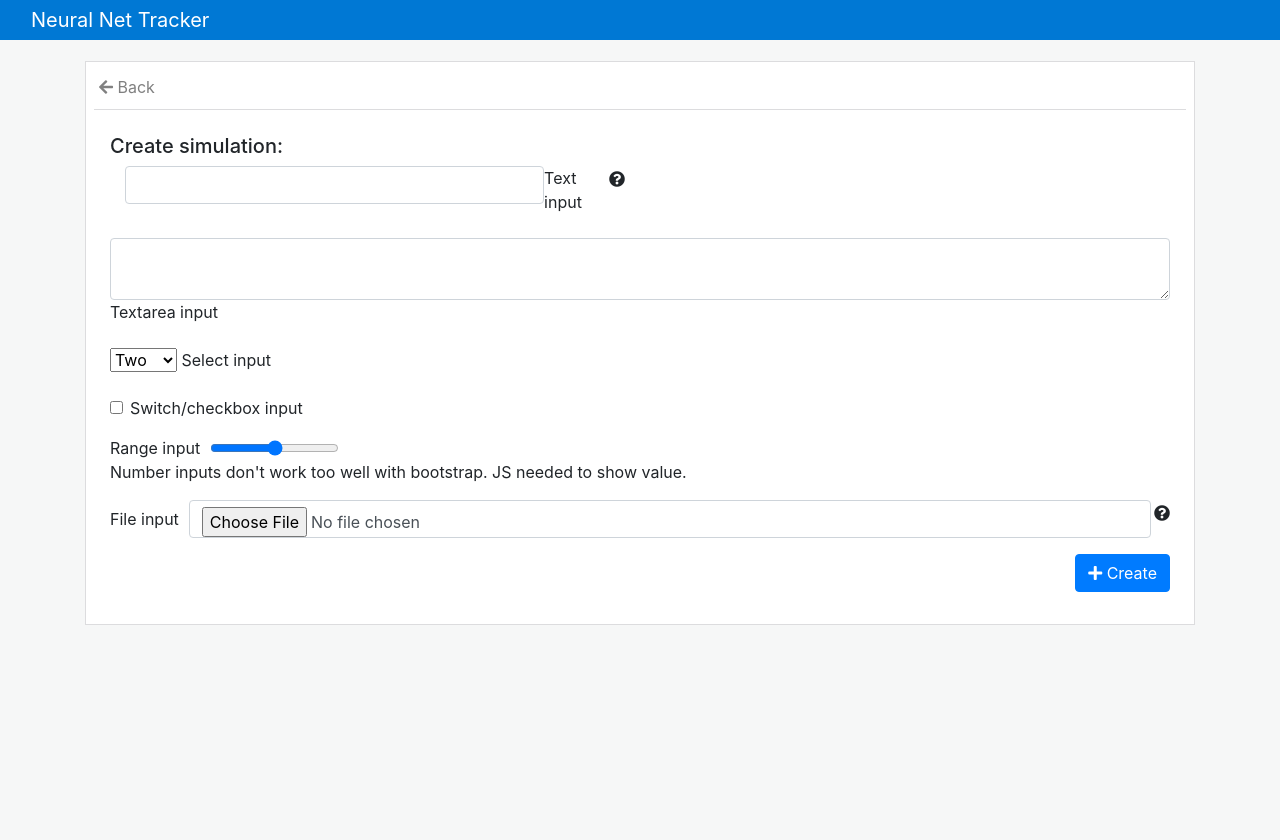
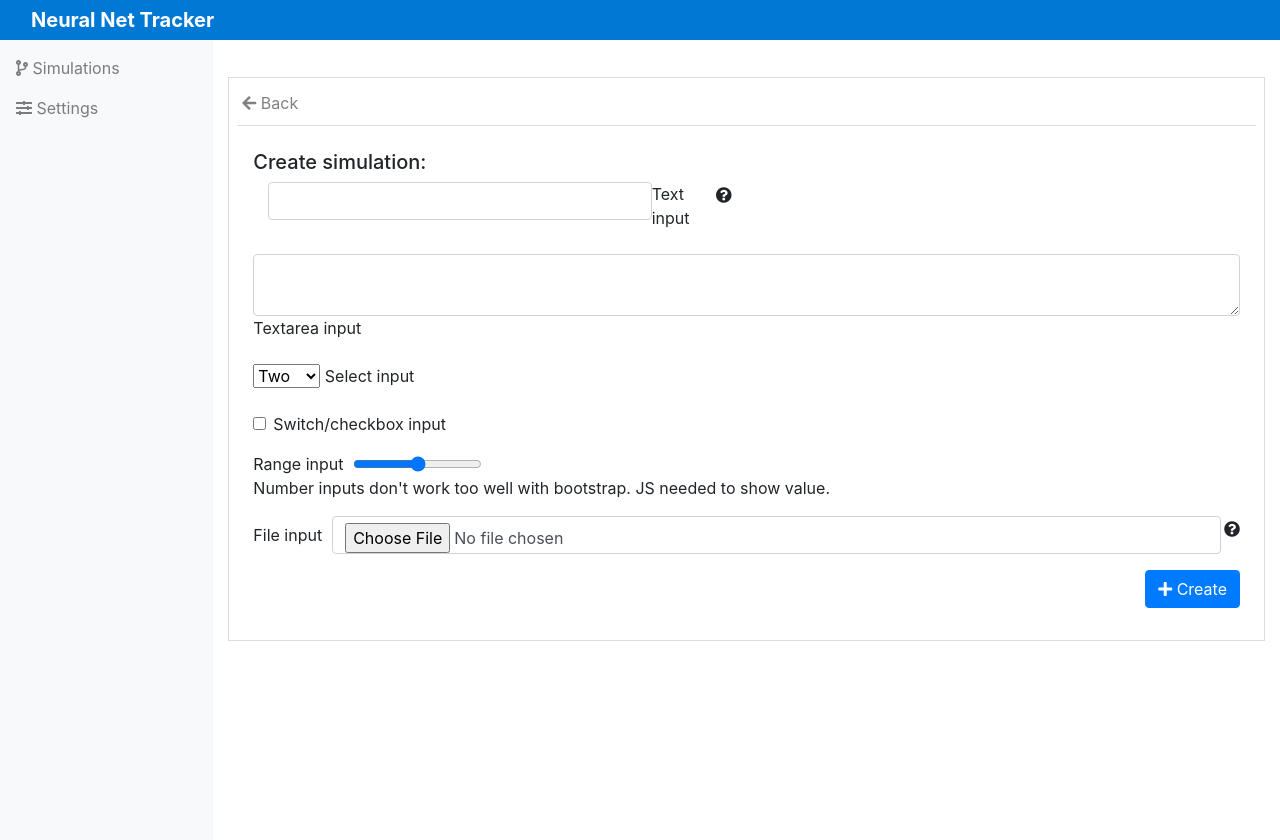
Before and after one commit to Dioben/PI18, a Django app: page /simulations/create/ in a window 1280 px wide. Run offline with Django 3.2, Linux system fonts and the light colour scheme; some libraries are stand-ins or nearby versions.

Commit message:
Add SideBar Correct links to Login Sign Up

```diff
--- a/server/templates/index.html
+++ b/server/templates/index.html
@@ -12,7 +12,7 @@
         <div class="container">
             <div class="row justify-content-center align-items-center h-100">
                 <div class="col-auto">
-                    <a href="/login/" class="link-primary">Login</a>
+                    <a href="{% url 'Login' %}" class="link-primary">Login</a>
                 </div>
             </div>
         </div>
--- a/server/templates/layout.html
+++ b/server/templates/layout.html
@@ -10,26 +10,38 @@
         <script src="{% static 'script.js' %}"></script>
         <!-- Font Awesome  -->
         <link rel="stylesheet" href="{% static 'fa/css/all.min.css' %}">
-        <title>{% block title %}Neural Net Tracker{% endblock %}</title>
+        <title >{% block title %}Neural Net Tracker{% endblock %}</title>
     </head>
     <body>
      <nav class="navbar py-0" style="background-color: #0078d4; color: white">
       <div class="container-fluid">
-                <a class="navbar-brand" style="color: white" href="/simulations/">Neural Net Tracker</a>
+       <a class="navbar-brand" style="color: white; font-weight: bolder;" href="/simulations/">Neural Net Tracker</a>
        {% comment %}<div class="d-flex">
         <a href="#" style="color: white; text-decoration: none">user <i class="fa fa-user fa-sm"></i></a>
       </div>{% endcomment %}
      </div>
      </nav>
-        <div class="d-flex h-100" style="background-color: #F6F7F7">
-            {% comment %}<nav class="nav flex-column border-end w-25">
-                <a href="#" class="d-flex flex-nowrap"><i class="fa fa-project-diagram"></i> Simulations</a>
-                <a href="#">Settings</a>
-            </nav>{% endcomment %}
-            <div class="container">
+    <div class="container-fluid">
+    <div class="row min-vh-100 flex-column flex-md-row">
+        <aside class="col-12 col-md-2 p-0 bg-light flex-shrink-1">
+            <nav class="navbar navbar-expand navbar-light bg-light flex-md-column flex-row align-items-start py-2">
+                <div class="collapse navbar-collapse ">
+                    <ul class="flex-md-column flex-row navbar-nav w-100 justify-content-between">
+                        <li class="nav-item">
+                            <a class="nav-link pl-0" href="{% url 'SimulationList' %}"><i class="fas fa-code-branch"></i><span class="d-none d-md-inline"> Simulations</span></a>
+                        </li>
+                        <li class="nav-item">
+                            <a class="nav-link pl-0" href="#"><i class="fas fa-sliders-h"></i><span class="d-none d-md-inline"> Settings</span></a>
+                        </li>
+                    </ul>
+                </div>
+            </nav>
+        </aside>
+        <main class="col bg-faded py-3 flex-grow-1">
             {% block content %}
 
             {% endblock %}
+        </main>
     </div>
 </div>
     <!-- JQuery and Bootstrap core
--- a/server/templates/login.html
+++ b/server/templates/login.html
@@ -30,7 +30,7 @@
                             <button type="submit" class="btn btn-primary px-4">Login</button>
                         </div>
                         <div class="d-flex mt-4 justify-content-center">
-                            <a href="/register/" class="link-secondary"><small>Don't have an account? Sign up.</small></a>
+                            <a href="{% url 'Register' %}" class="link-secondary"><small>Don't have an account? Sign up.</small></a>
                         </div>
                     </form>
                 </div>
--- a/server/templates/signup.html
+++ b/server/templates/signup.html
@@ -41,7 +41,7 @@
                             <button type="submit" class="btn btn-primary px-4">Sign up</button>
                         </div>
                         <div class="d-flex mt-4 justify-content-center">
-                            <a href="/login/" class="link-secondary"><small>Already have an account? Login.</small></a>
+                            <a href="{% url 'Login' %}" class="link-secondary"><small>Already have an account? Login.</small></a>
                         </div>
                     </form>
                 </div>
```
Lines whose indentation alone changed are shown as unchanged.
